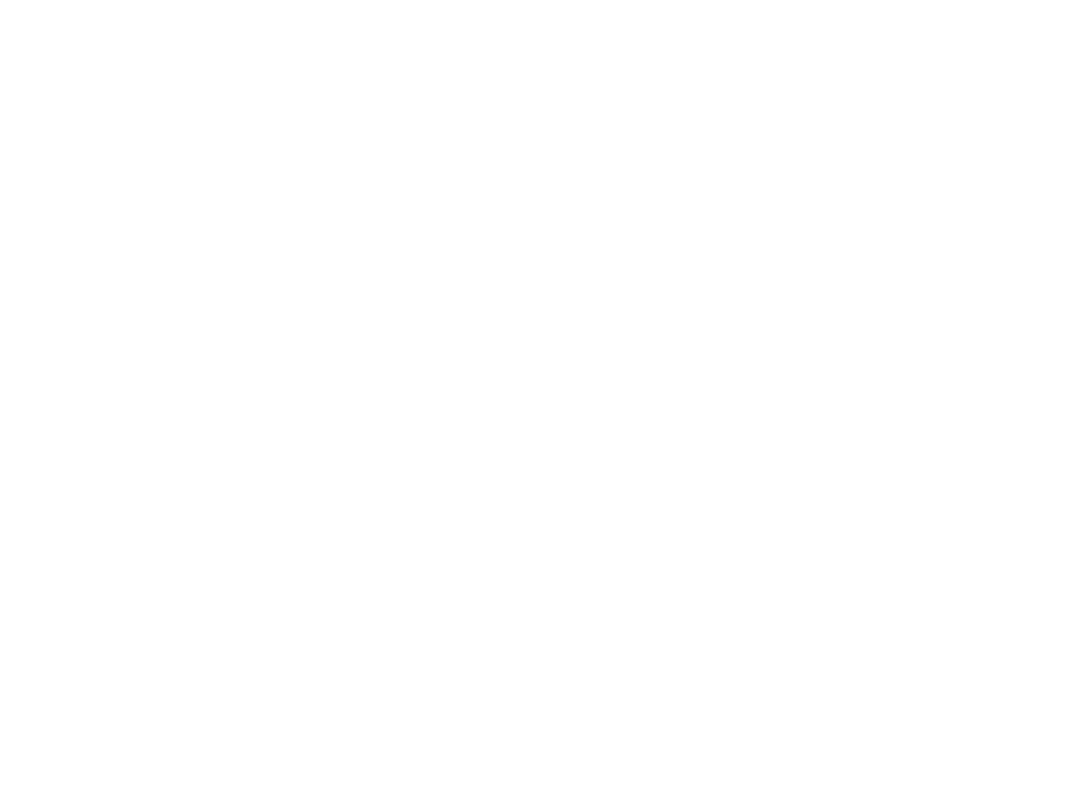
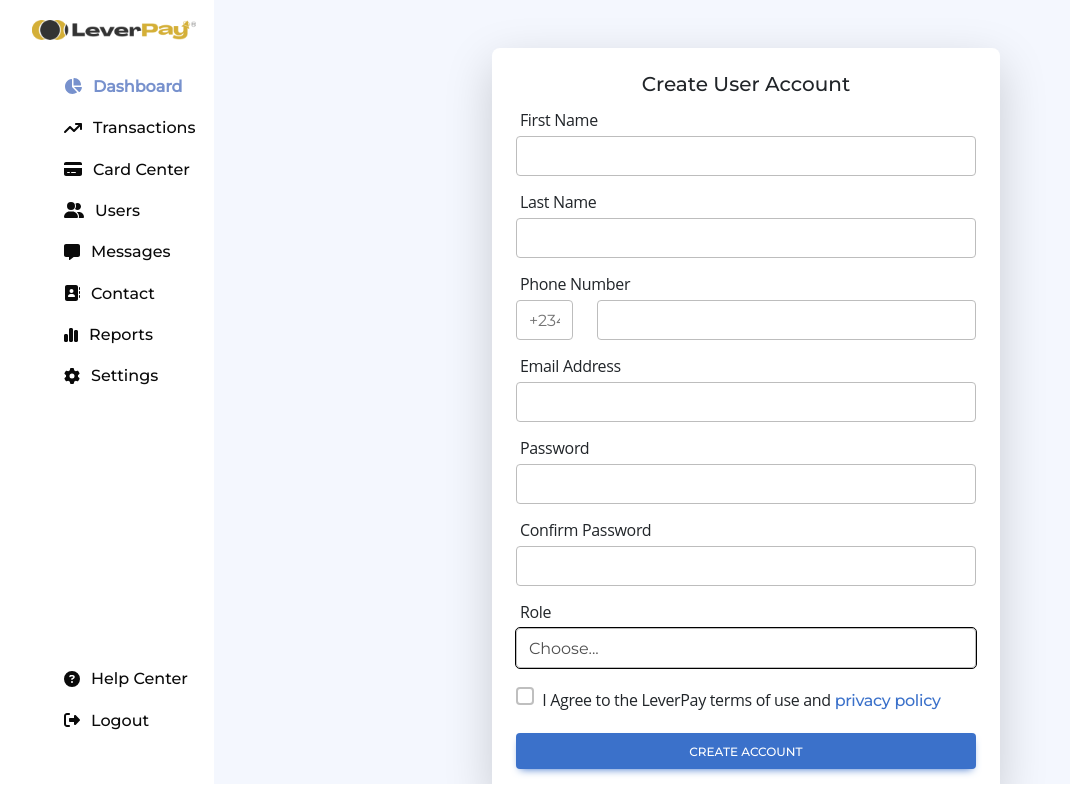
Before and after one commit to LeverPay/admin-dashboard, a React (Create React App) app: page /add_user in a window 1280 px wide. Before the commit this address had no page. Shown: the whole page, without its empty margins (2-1072 px from the left). Built offline with nearby package versions, Linux system fonts and the light colour scheme.

Commit message:
working on add user page

```diff
--- a/src/App.js
+++ b/src/App.js
@@ -9,6 +9,7 @@
 import ContactPage from './Pages/ContactPage';
 import MessagesPage from './Pages/MessagesPage';
 import UsersPage from './Pages/UsersPage';
+import AddUserPage from './Pages/AddUserPage';
 
 export default function App() {
   return (
@@ -23,6 +24,7 @@
           <Route path="/contact" element={<ContactPage />} />
           <Route path="/messages" element={<MessagesPage />} />
           <Route path="/users" element={<UsersPage />} />
+          <Route path="/add_user" element={<AddUserPage />} />
         </Routes>
       </Router>
     </div>
--- /dev/null
+++ b/src/Pages/AddUserPage.jsx
@@ -0,0 +1,81 @@
+import React from 'react';
+import SidebarLayout from '../Layouts/SidebarLayout';
+import Transaction from '../Components/Transaction';
+import { DashboardNavView, DashboardView, AddUserContainer } from '../css/DashboardPageStyles';
+
+function AddUserPage() {
+  return (
+    <SidebarLayout>
+          <DashboardView>
+              <AddUserContainer>
+                <div className='container'>
+                    <div className='row'>
+                        <div className='col-md-6 offset-md-3 mt-5 mb-5 add__user__container'>
+                            <div className='card shadow-lg'>
+                                <div className='card-body'>
+                                    <h5 className='text-center'>Create User Account</h5>
+                                    <form>
+                                        <div className="form-group">
+                                            <label htmlFor="formGroupExampleInput">First Name</label>
+                                            <input type="text" className="form-control" id="formGroupExampleInput" />
+                                        </div>
+                                        <div className="form-group">
+                                            <label htmlFor="formGroupExampleInput2">Last Name</label>
+                                            <input type="text" className="form-control" id="formGroupExampleInput2" />
+                                        </div>
+                                        <div className="row">
+                                            <div className="form-group col-md-12 col-xs-12 col-sm-12">
+                                                <label for="inputZip">Phone Number</label>
+                                            </div>
+                                            <div className="form-group col-md-2 col-xs-2 col-sm-2">
+                                                <input type="text" class="form-control" id="inputZip" placeholder='+234'/>
+                                            </div>
+                                            <div className="form-group col-md-10 col-xs-10 col-sm-10">
+                                                <input type="text" className="form-control" id="inputCity" />
+                                            </div>
+                                        </div>
+                                        <div className="form-group">
+                                            <label htmlFor="formGroupExampleInput2">Email Address</label>
+                                            <input type="email" className="form-control" id="formGroupExampleInput2" />
+                                        </div>
+                                        <div className="form-group">
+                                            <label htmlFor="formGroupExampleInput2">Password</label>
+                                            <input type="password" className="form-control" id="formGroupExampleInput2" />
+                                        </div>
+                                        <div className="form-group">
+                                            <label htmlFor="formGroupExampleInput2">Confirm Password</label>
+                                            <input type="password" className="form-control" id="formGroupExampleInput2" />
+                                        </div>
+                                        <div className="form-group col-md-12">
+                                            <label htmlFor="inputState">Role</label>
+                                            <select id="inputState" className="form-control">
+                                                <option selected>Choose...</option>
+                                                <option>...</option>
+                                            </select>
+                                        </div>
+                                        <div className="col-sm-12 col-md-12 col-xs-12 mt-3 mb-3">
+                                            <div className="form-check">
+                                                <input className="form-check-input" type="checkbox" id="gridCheck1" />
+                                                <label className="form-check-label" htmlFor="gridCheck1">
+                                                I Agree to the LeverPay terms of use and <a href='/'>privacy policy</a>
+                                                </label>
+                                            </div>
+                                        </div>
+                                        <div className="form-group row">
+                                            <div className="col-sm-12 col-md-12 col-xs-12">
+                                                <button type="submit" className="btn btn-primary btn-block">Create Account</button>
+                                            </div>
+                                        </div>
+                                    </form>
+                                </div>
+                            </div>
+                        </div>
+                    </div>
+                </div>
+              </AddUserContainer>
+        </DashboardView>
+    </SidebarLayout>
+  )
+}
+
+export default AddUserPage
--- a/src/Pages/UsersPage.jsx
+++ b/src/Pages/UsersPage.jsx
@@ -41,7 +41,7 @@
               <div className="greeting-container">
                 <div className="greeting">
                   <MDBBtn outline className='mx-2' color='dark'>
-                     <FontAwesomeIcon icon={faUserGroup} /> <span>Add User</span>{' '}
+                    <Link to="/add_user"><FontAwesomeIcon icon={faUserGroup} /> <span>Add User</span>{' '}</Link>
                   </MDBBtn>
                 </div>
                 <div className="search">
@@ -54,12 +54,12 @@
 
             <div className='users__tab'>
               <Tabs defaultActiveKey="first">
-                <Tab eventKey="first" title={"All Users - " + count}>
+                <Tab eventKey="first" title={"All Users"}>
                    <div className='users__tab__padding'>
                      <UserDataTable />
                    </div>
                 </Tab>
-                <Tab eventKey="second" title="Active Users">
+            <Tab eventKey="second" title={"Active Users - " + count}>
                   <div className='users__tab__padding'>
                      <UserDataTable />
                    </div>
--- a/src/css/DashboardPageStyles.js
+++ b/src/css/DashboardPageStyles.js
@@ -464,3 +464,43 @@
     width: 65%;
   }
 `;
+
+export const AddUserContainer = styled.div`
+    label{
+      position: inherit !important;
+      font-size: 16px !important;
+      font-family: 'Open Sans', sans-serif;
+      font-weight: 500;
+      line-height: 32px;
+      letter-spacing: -0.02em;
+      text-align: left;
+      opacity: 1 !important;
+    }
+
+    .add__user__container{
+      input[type=text]{
+        height: 40px;
+        margin-bottom: 10px;
+      }
+
+      input[type=password]{
+        height: 40px;
+        margin-bottom: 10px;
+      }
+
+      input[type=email]{
+        height: 40px;
+        margin-bottom: 10px;
+      }
+
+      select{
+        height: 40px;
+        margin-bottom: 10px;
+        border: 1px solid inherit !important;
+      }
+    }
+
+    .create__user__form{
+
+    }
+`;
```
